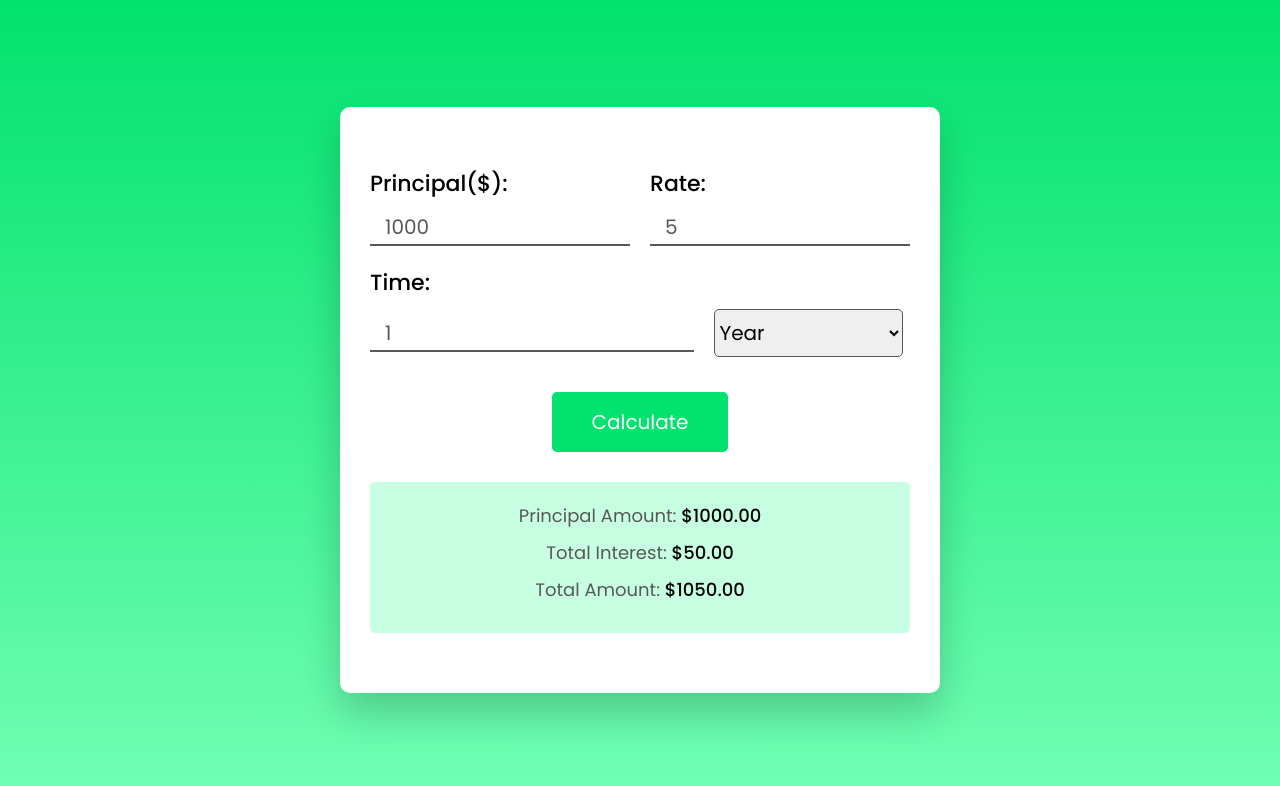
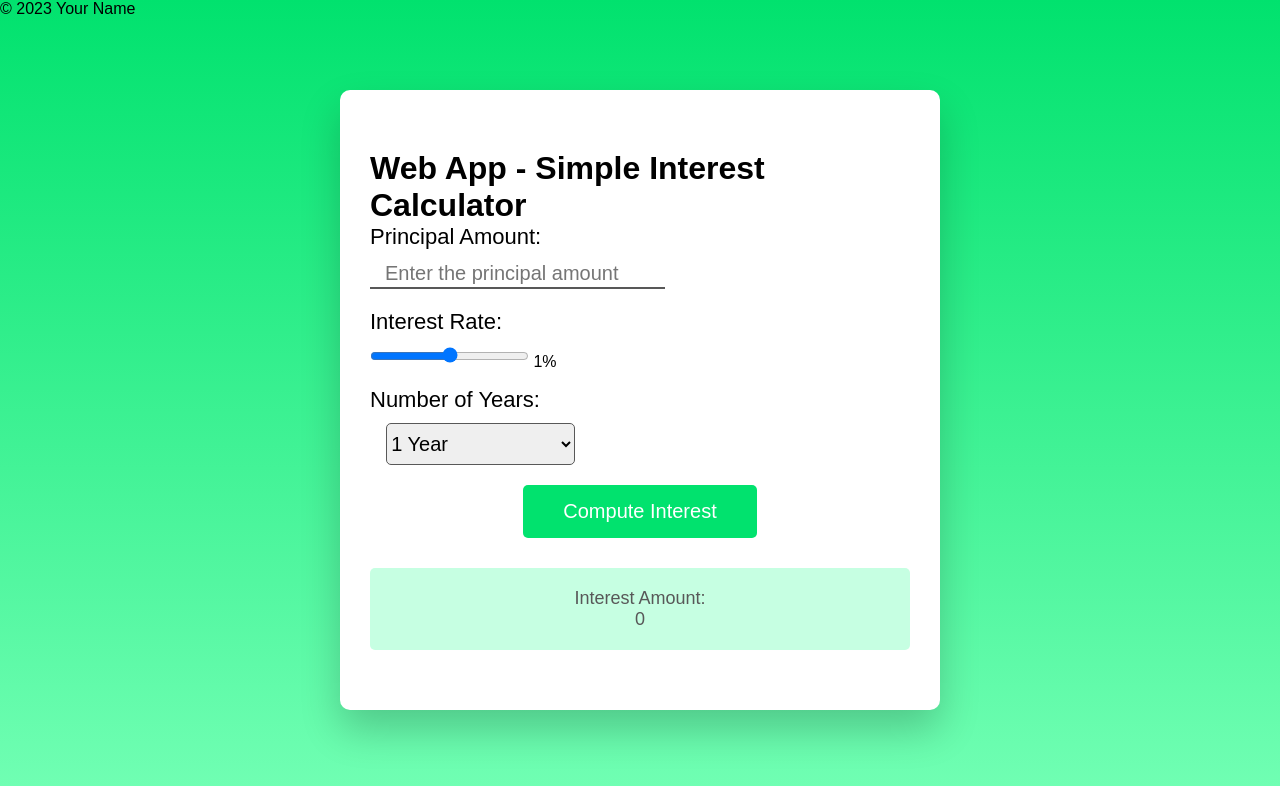
Before and after one commit to Dhruvpatel-10/Dhruvpatel-10-Simple-Interest-Calculator, a plain HTML site: page index.html in a window 1280 px wide. Drawn offline with Linux system fonts and the light colour scheme.

Commit message:
Update index.html

```diff
--- a/index.html
+++ b/index.html
@@ -1,40 +1,40 @@
 <!DOCTYPE html>
-<html lang="en">
+<html>
 <head>
-    <meta name="viewport" content="width=device-width, initial-scale=1.0" />
-    <title>Simple Interest Calculator</title>
-    <!-- Google Fonts -->
-    <link
-      href="https://fonts.googleapis.com/css2?family=Poppins:wght@400;500&display=swap"
-      rel="stylesheet"
-    />
-    <!-- Stylesheet -->
-    <link rel="stylesheet" href="style.css" />
+    <link rel="stylesheet" type="text/css" href="style.css">
 </head>
 <body>
     <div class="container">
-      <div class="input-wrapper">
-        <div class="wrapper">
-          <label for="principal">Principal($):</label>
-          <input type="number" id="principal" value="1000" />
+        <h1>Web App - Simple Interest Calculator</h1>
+        <div class="calculator">
+            <div>
+                <label for="principal">Principal Amount:</label>
+                <input type="number" id="principal" placeholder="Enter the principal amount">
             </div>
-        <div class="wrapper">
-          <label for="rate">Rate:</label>
-          <input type="number" id="rate" value="5" />
+            <div>
+                <label for="interest">Interest Rate:</label>
+                <input type="range" id="interest" min="1" max="20" step="0.01">
+                <span id="interest-display">1%</span>
+            </div>
+            <div>
+                <label for="years">Number of Years:</label>
+                <select id="years">
+                    <option value="1">1 Year</option>
+                    <option value="2">2 Years</option>
+                    <option value="5">5 Years</option>
+                    <option value="10">10 Years</option>
+                </select>
+            </div>
+            <button id="calculate">Compute Interest</button>
+            <div id="result" class="hidden">
+                <p>Interest Amount:</p>
+                <p id="interest-amount">0</p>
             </div>
         </div>
-      <label for="time">Time:</label>
-      <div class="time-wrapper">
-        <input type="number" id="time" value="1" />
-        <select name="duration" id="duration">
-          <option value="year">Year</option>
-          <option value="month">Month</option>
-        </select>
     </div>
-      <button id="calculate-btn">Calculate</button>
-      <div id="result"></div>
+    <div class="footer">
+        &copy; 2023 Your Name
     </div>
-    <!-- Script -->
     <script src="script.js"></script>
 </body>
 </html>
```
Lines whose indentation alone changed are shown as unchanged.
